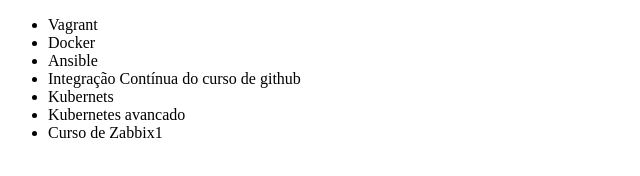
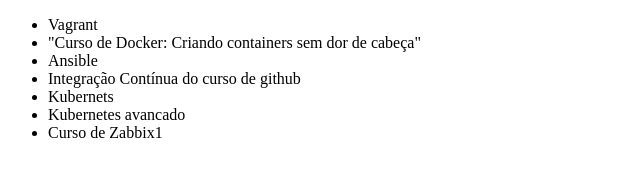
Before and after one commit to testef8/alura-git, a plain HTML site: page index.html in a window 1280 px wide. Shown: the whole page, without its empty margins (0-640 px from the left). Drawn offline with Linux system fonts and the light colour scheme.

Commit message:
alteracao curso docker v3

```diff
--- a/index.html
+++ b/index.html
@@ -7,7 +7,7 @@
 <body>
     <ul>
         <li>Vagrant</li>
-        <li>Docker</li>
+        <li> "Curso de Docker: Criando containers sem dor de cabeça"</li>
         <li>Ansible</li>
         <li>Integração Contínua do curso de github</li>
         <li>Kubernets</li>
```
